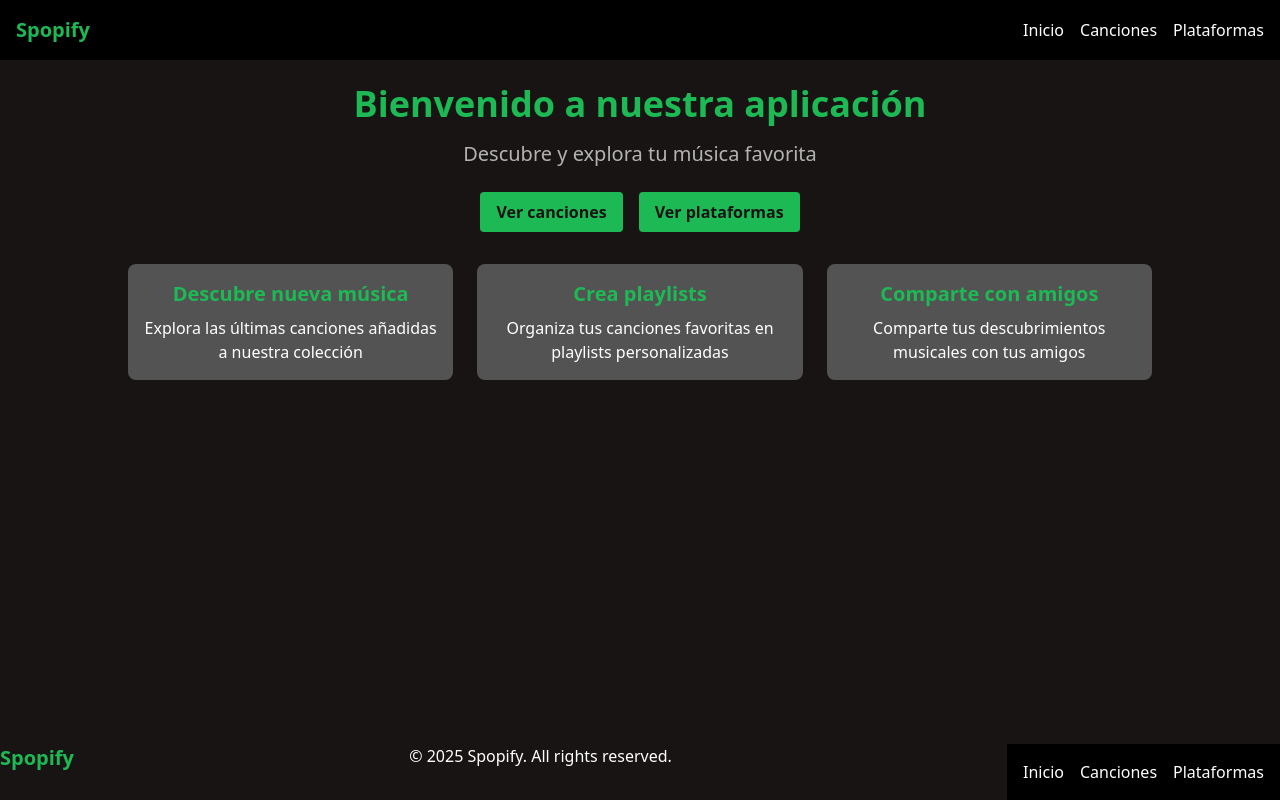
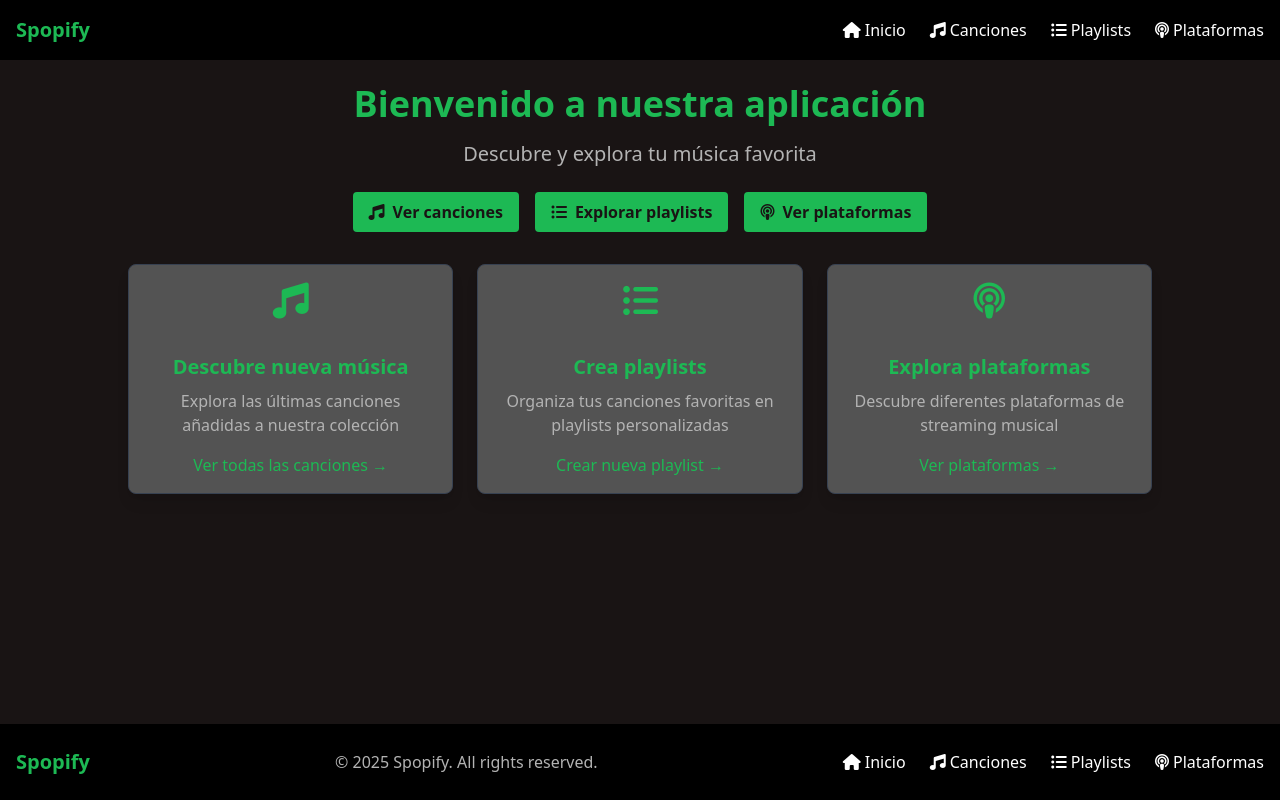
Before and after one commit to OnyxDude/TC2005, a Node server app: page / in a window 1280 px wide. Run offline with Node 20, Linux system fonts and the light colour scheme; some libraries are stand-ins or nearby versions.

Commit message:
[UPDATE] lab 13 MVC | Pair Prog con Carlos Vazquez

```diff
--- a/app.js
+++ b/app.js
@@ -13,6 +13,7 @@ app.use(express.static(path.join(__dirname, 'public')));
 
 const rutasCanciones = require('./routes/canciones.routes');
 const rutasPlataformas = require('./routes/plataformas.routes');
+const rutasPlaylists = require('./routes/playlists.routes');
 
 app.use(bodyParser.urlencoded({ extended: false }));
 
@@ -27,6 +28,7 @@ app.get('/', (request, response, next) => {
 
 app.use('/canciones', rutasCanciones);
 app.use('/plataformas', rutasPlataformas);
+app.use('/playlists', rutasPlaylists);
 
 app.use((req, res, next) => {
     res.status(404).render('404', { title: 'Página no encontrada' });
--- a/views/index.ejs
+++ b/views/index.ejs
@@ -5,22 +5,48 @@
     <p class="text-xl text-spotify-gray mb-6">Descubre y explora tu música favorita</p>
 
     <div class="flex justify-center gap-4 mb-8">
-        <a href="/canciones" class="btn-spotify">Ver canciones</a>
-        <a href="/plataformas" class="btn-spotify">Ver plataformas</a>
+        <a href="/canciones" class="btn-spotify bg-spotify-green text-white py-2 px-6 rounded-full font-medium transition-all duration-200 flex items-center">
+            <i class="fas fa-music mr-2"></i> Ver canciones
+        </a>
+        <a href="/playlists" class="btn-spotify bg-spotify-green text-white py-2 px-6 rounded-full font-medium transition-all duration-200 flex items-center">
+            <i class="fas fa-list-ul mr-2"></i> Explorar playlists
+        </a>
+        <a href="/plataformas" class="btn-spotify bg-spotify-green text-white py-2 px-6 rounded-full font-medium transition-all duration-200 flex items-center">
+            <i class="fas fa-podcast mr-2"></i> Ver plataformas
+        </a>
     </div>
 
-    <div class="grid grid-cols-1 md:grid-cols-2 lg:grid-cols-3 gap-6 max-w-5xl mx-auto">
-        <div class="card">
+    <!-- Feature cards -->
+    <div class="grid grid-cols-1 md:grid-cols-3 gap-6 max-w-5xl mx-auto mb-12">
+        <div class="card bg-gray-800 rounded-lg p-6 shadow-lg hover:shadow-xl transition-all duration-300 border border-gray-700">
+            <div class="text-center mb-4">
+                <i class="fas fa-music text-spotify-green text-4xl mb-4"></i>
+            </div>
             <h3 class="text-spotify-green text-xl font-bold mb-2">Descubre nueva música</h3>
-            <p>Explora las últimas canciones añadidas a nuestra colección</p>
+            <p class="text-spotify-gray">Explora las últimas canciones añadidas a nuestra colección</p>
+            <div class="mt-4">
+                <a href="/canciones" class="inline-block text-spotify-green hover:underline">Ver todas las canciones →</a>
+            </div>
         </div>
-        <div class="card">
+        <div class="card bg-gray-800 rounded-lg p-6 shadow-lg hover:shadow-xl transition-all duration-300 border border-gray-700">
+            <div class="text-center mb-4">
+                <i class="fas fa-list-ul text-spotify-green text-4xl mb-4"></i>
+            </div>
             <h3 class="text-spotify-green text-xl font-bold mb-2">Crea playlists</h3>
-            <p>Organiza tus canciones favoritas en playlists personalizadas</p>
+            <p class="text-spotify-gray">Organiza tus canciones favoritas en playlists personalizadas</p>
+            <div class="mt-4">
+                <a href="/playlists/nuevo" class="inline-block text-spotify-green hover:underline">Crear nueva playlist →</a>
+            </div>
         </div>
-        <div class="card">
-            <h3 class="text-spotify-green text-xl font-bold mb-2">Comparte con amigos</h3>
-            <p>Comparte tus descubrimientos musicales con tus amigos</p>
+        <div class="card bg-gray-800 rounded-lg p-6 shadow-lg hover:shadow-xl transition-all duration-300 border border-gray-700">
+            <div class="text-center mb-4">
+                <i class="fas fa-podcast text-spotify-green text-4xl mb-4"></i>
+            </div>
+            <h3 class="text-spotify-green text-xl font-bold mb-2">Explora plataformas</h3>
+            <p class="text-spotify-gray">Descubre diferentes plataformas de streaming musical</p>
+            <div class="mt-4">
+                <a href="/plataformas" class="inline-block text-spotify-green hover:underline">Ver plataformas →</a>
+            </div>
         </div>
     </div>
 </div>
--- a/views/partials/footer.ejs
+++ b/views/partials/footer.ejs
@@ -1,15 +1,26 @@
 </main>
-    <footer>
-        <div class="footer-content flex justify-between">
-            <div class="text-spotify-green text-xl font-bold">Spopify</div>
-            <p>&copy; 2025 Spopify. All rights reserved.</p>
-            <nav class="navbar flex justify-between items-center">
-                <div class="flex space-x-4">
-                    <a href="/" class="text-spotify-white hover:text-spotify-green">Inicio</a>
-                    <a href="/canciones" class="text-spotify-white hover:text-spotify-green">Canciones</a>
-                    <a href="/plataformas" class="text-spotify-white hover:text-spotify-green">Plataformas</a>
-                </div>
-            </nav>
+    <footer class="bg-black mt-8 py-6">
+        <div class="container mx-auto px-4">
+            <div class="footer-content flex flex-col md:flex-row justify-between items-center">
+                <div class="text-spotify-green text-xl font-bold mb-4 md:mb-0">Spopify</div>
+                <p class="text-spotify-gray mb-4 md:mb-0">&copy; 2025 Spopify. All rights reserved.</p>
+                <nav>
+                    <div class="flex space-x-6">
+                        <a href="/" class="nav-link flex items-center">
+                            <i class="fas fa-home mr-1"></i> Inicio
+                        </a>
+                        <a href="/canciones" class="nav-link flex items-center">
+                            <i class="fas fa-music mr-1"></i> Canciones
+                        </a>
+                        <a href="/playlists" class="nav-link flex items-center">
+                            <i class="fas fa-list-ul mr-1"></i> Playlists
+                        </a>
+                        <a href="/plataformas" class="nav-link flex items-center">
+                            <i class="fas fa-podcast mr-1"></i> Plataformas
+                        </a>
+                    </div>
+                </nav>
+            </div>
         </div>
     </footer>
 </body>
--- a/views/partials/header.ejs
+++ b/views/partials/header.ejs
@@ -38,7 +38,14 @@
         .card {
             @apply bg-spotify-darkgray rounded-lg p-4 hover:bg-opacity-80;
         }
+        .nav-link {
+            @apply text-spotify-white hover:text-spotify-green transition-colors duration-200;
+        }
+        .nav-link.active {
+            @apply text-spotify-green font-medium;
+        }
     </style>
+    <link rel="stylesheet" href="https://cdnjs.cloudflare.com/ajax/libs/font-awesome/6.0.0-beta3/css/all.min.css">
 </head>
 <body>
     <header>
@@ -46,10 +53,19 @@
     <div class="min-h-screen flex flex-col">
         <nav class="navbar flex justify-between items-center">
             <div class="text-spotify-green text-xl font-bold">Spopify</div>
-            <div class="flex space-x-4">
-                <a href="/" class="text-spotify-white hover:text-spotify-green">Inicio</a>
-                <a href="/canciones" class="text-spotify-white hover:text-spotify-green">Canciones</a>
-                <a href="/plataformas" class="text-spotify-white hover:text-spotify-green">Plataformas</a>
+            <div class="flex space-x-6">
+                <a href="/" class="nav-link flex items-center">
+                    <i class="fas fa-home mr-1"></i> Inicio
+                </a>
+                <a href="/canciones" class="nav-link flex items-center">
+                    <i class="fas fa-music mr-1"></i> Canciones
+                </a>
+                <a href="/playlists" class="nav-link flex items-center">
+                    <i class="fas fa-list-ul mr-1"></i> Playlists
+                </a>
+                <a href="/plataformas" class="nav-link flex items-center">
+                    <i class="fas fa-podcast mr-1"></i> Plataformas
+                </a>
             </div>
         </nav>
 
```
Also changed, not shown: controllers/canciones.controller.js (added, +36 -0 lines), controllers/plataformas.controller.js (added, +25 -0 lines), controllers/playlists.controller.js (added, +55 -0 lines), models/cancion.model.js (added, +33 -0 lines), models/plataforma.model.js (added, +30 -0 lines), models/playlist.model.js (added, +61 -0 lines), routes/canciones.routes.js (+4 -41 lines), routes/plataformas.routes.js (+4 -28 lines), routes/playlists.routes.js (added, +17 -0 lines), views/playlists/agregar.ejs (added, +90 -0 lines), views/playlists/index.ejs (added, +36 -0 lines), views/playlists/ver.ejs (added, +59 -0 lines).
